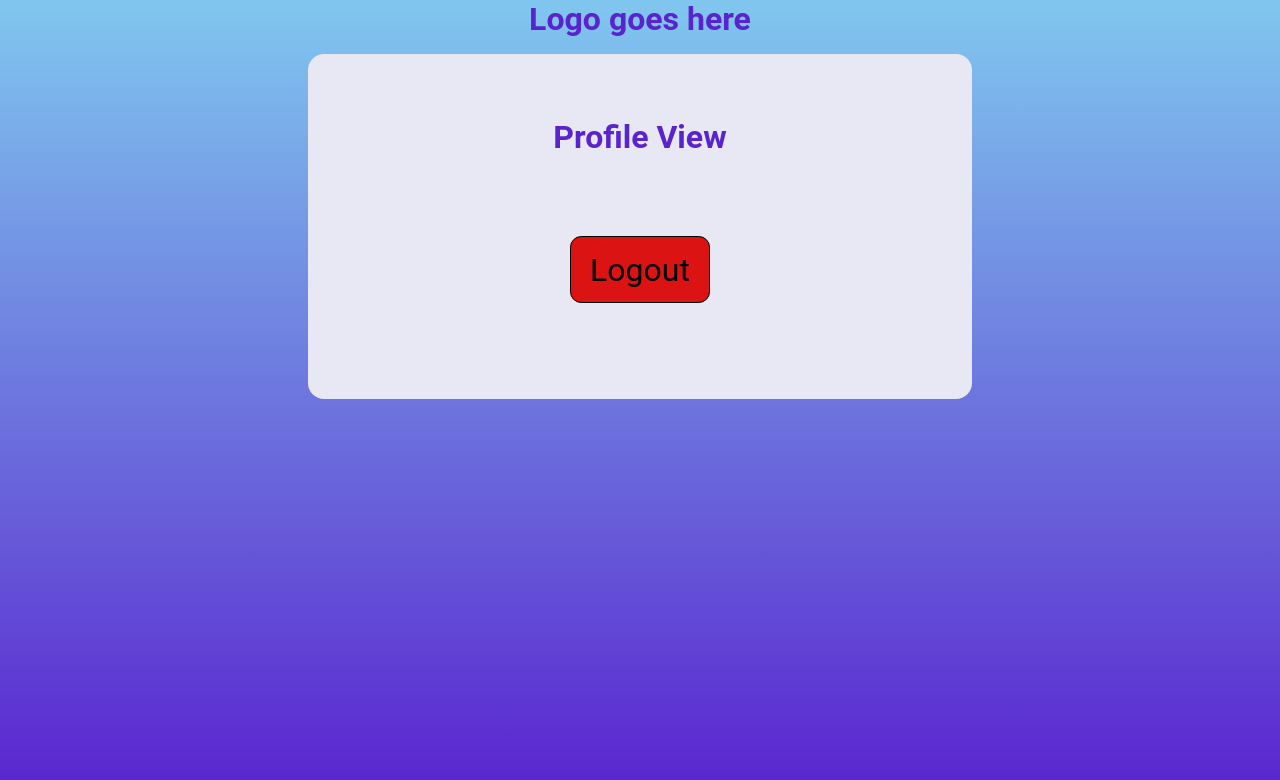
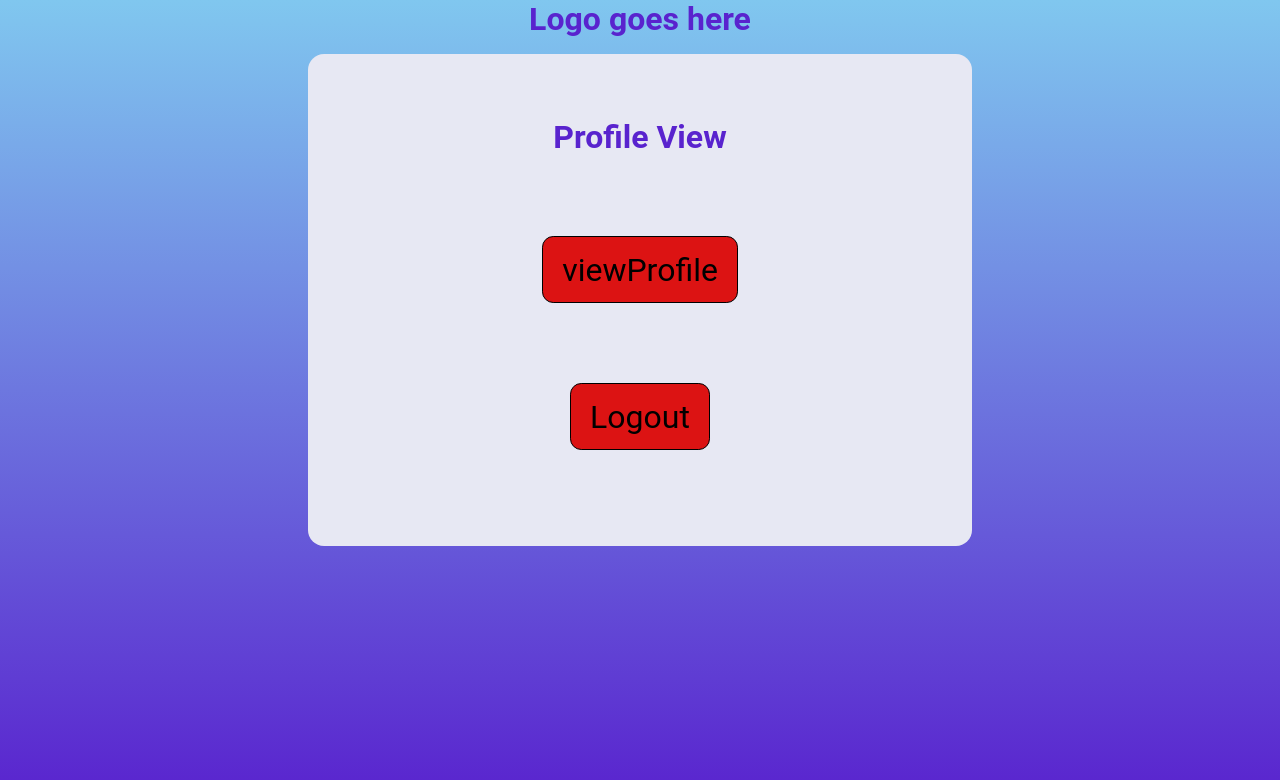
Before and after one commit to kylekww/cop-4331-lamp-project, a React (Create React App) app in the folder frontend/: page /profile in a window 1280 px wide. Shown: the top 780 px of the page. Built offline with nearby package versions, Linux system fonts and the light colour scheme.

Commit message:
testing somethin

```diff
--- a/frontend/src/html/Profile.js
+++ b/frontend/src/html/Profile.js
@@ -11,13 +11,10 @@ function Profile() {
             headers: {
                 "Content-Type": "application/json",
             },
-            body: JSON.stringify({
-
-            }),
         })
         .then(res => {
-          document.getElementById("profile").innerHTML = res;
-          console.log("hello");
+          console.log("profile");
+          console.log(res);
         })
         .catch(err => {
           console.log(err);
@@ -46,8 +43,9 @@ function Profile() {
             <h1>Logo goes here</h1>
             <div class = "squarebg">
                 <h1>Profile View</h1>
-                <span id = "profile"></span>
-                 <button type = "button" class = "logout" onClick = {logOut}>Logout</button>
+                <p id = "profile"></p>
+                    <button type = "button" class = "logout" onClick = {viewProfile}>viewProfile</button>
+                    <button type = "button" class = "logout" onClick = {logOut}>Logout</button>
 
 
 
```
